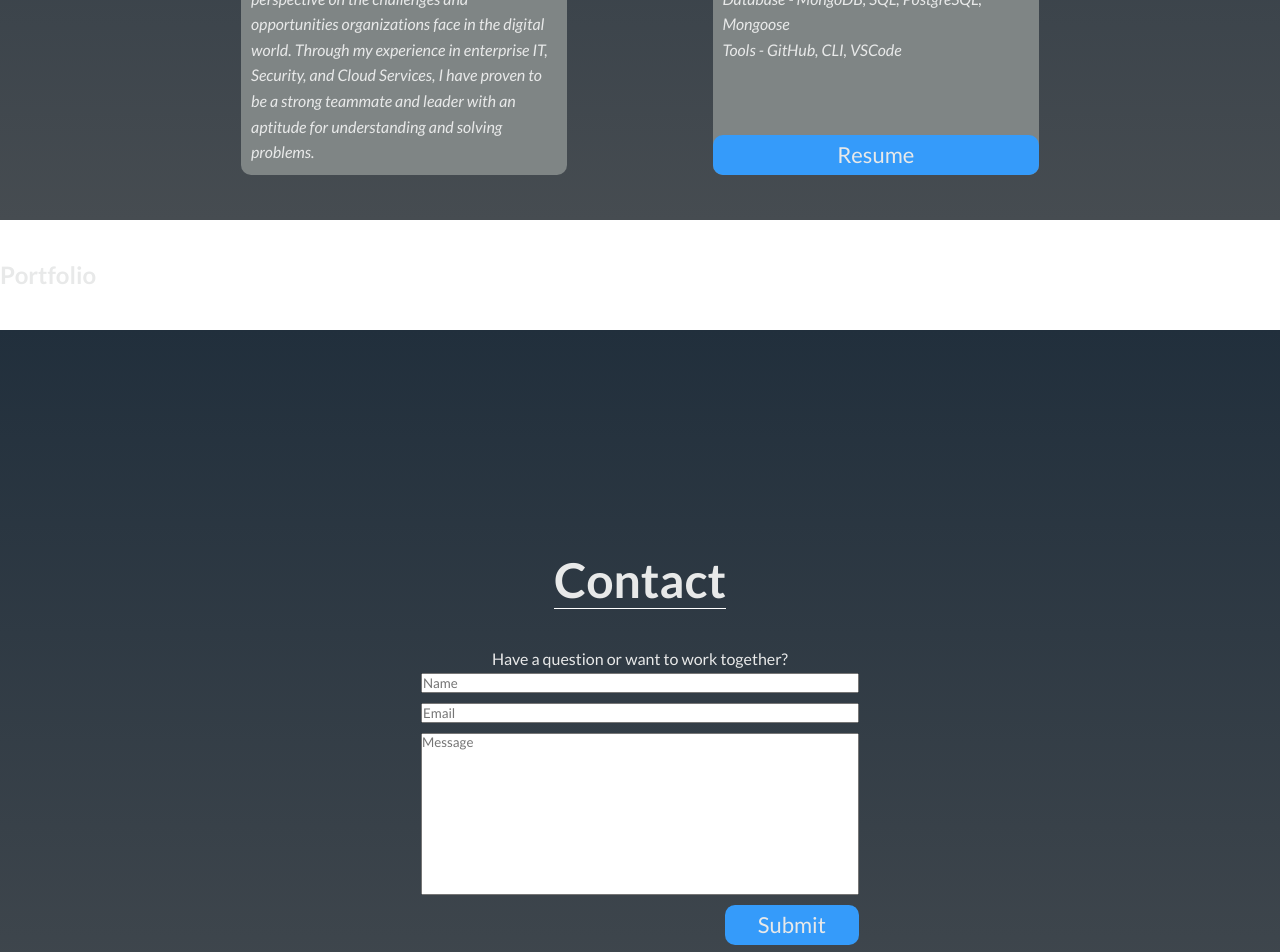
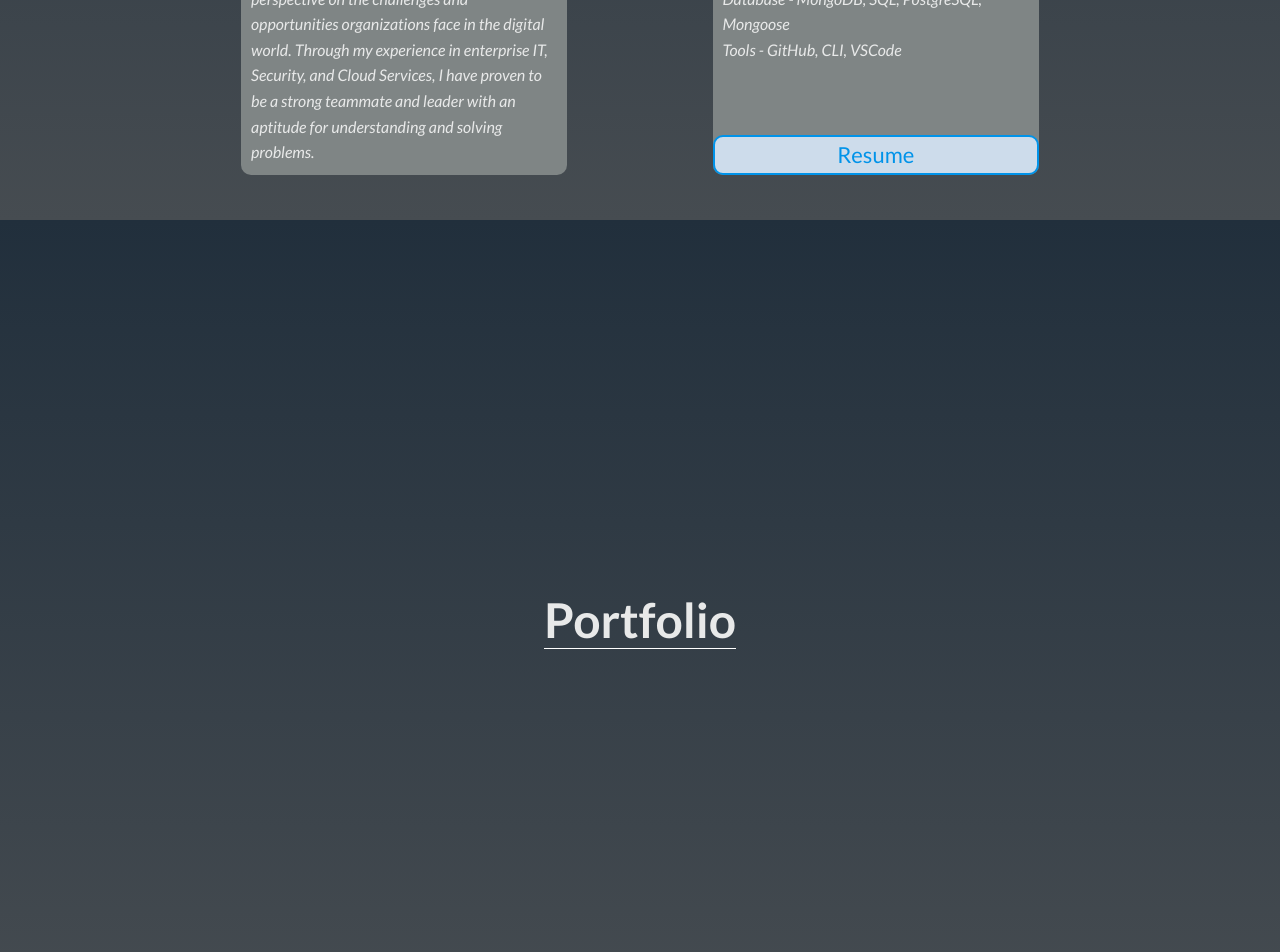
Before and after one commit to cbrilliant20/cb-portfolio, a React (Create React App) app in the folder portfolio/: page / in a window 1280 px wide. Shown: the part 1380-2332 px from the top of the page. Built offline with nearby package versions, Linux system fonts and the light colour scheme.

Commit message:
email working

```diff
--- a/portfolio/package.json
+++ b/portfolio/package.json
@@ -10,6 +10,7 @@
     "@testing-library/jest-dom": "^5.14.1",
     "@testing-library/react": "^11.2.7",
     "@testing-library/user-event": "^12.8.3",
+    "emailjs-com": "^3.2.0",
     "react": "^17.0.2",
     "react-dom": "^17.0.2",
     "react-router-dom": "^5.2.0",
--- a/portfolio/src/App.css
+++ b/portfolio/src/App.css
@@ -10,15 +10,25 @@
 }
 
 button {
+  background: rgb(205, 220, 235);
+
+  color: #0093e9;
+  border: 2px solid #0093e9 !important;
+  transition: 1s !important;
   border-radius: 10px;
-  border: none;
   outline: none;
-  background-color: #359bfa;
-  color: #e8e9e9;
+  text-align: center;
+}
+
+button:hover,
+button:focus {
+  box-shadow: inset 600px 0 0 1px #0093e9;
+  color: white;
+  border: 2px solid white;
 }
 
 h2 {
   width: fit-content;
   border-bottom: 1px solid white;
-  font-style: 48px;
+  font-size: 48px;
 }
--- a/portfolio/src/screens/About/About.css
+++ b/portfolio/src/screens/About/About.css
@@ -12,11 +12,6 @@
   flex-flow: column wrap;
   justify-content: center;
   align-items: center;
-}
-
-#about-container h2 {
-  text-align: center;
-  font-size: 48px;
 }
 
 .skills-container {
@@ -88,11 +83,9 @@
 .tool button {
   border: none;
   outline: none;
-  background-color: #359bfa;
   width: 100%;
   height: 40px;
-  /* margin: 30px auto; */
-  /* align-self: flex-end; */
+
   position: absolute;
   bottom: 0;
   right: 0;
@@ -101,6 +94,6 @@
 
 .tool a {
   text-decoration: none;
-  color: #e8e9e9;
+  color: inherit;
   font-size: 22px;
 }
--- a/portfolio/src/screens/Contact/Contact.css
+++ b/portfolio/src/screens/Contact/Contact.css
@@ -14,10 +14,6 @@
   align-items: center;
 }
 
-#contact-container h2 {
-  font-size: 48px;
-}
-
 #contact-container form {
   display: flex;
   flex-direction: column;
@@ -29,6 +25,12 @@
   margin: 5px;
   resize: none;
   outline: none;
+  border-radius: 10px;
+}
+#contact-container form input,
+textarea {
+  padding: 10px;
+  font-size: 18;
 }
 
 #contact-container button {
@@ -36,4 +38,10 @@
   align-self: flex-end;
   height: 40px;
   font-size: 22px;
+  padding: none;
 }
+
+#contact-container p {
+  margin: 40px 0;
+  font-size: 18px;
+}
--- a/portfolio/src/screens/Contact/Contact.jsx
+++ b/portfolio/src/screens/Contact/Contact.jsx
@@ -1,15 +1,38 @@
 import "./Contact.css"
+import emailjs from "emailjs-com"
 
 const Contact = () => {
+  const sendEmail = (e) => {
+    e.preventDefault()
+
+    emailjs
+      .sendForm(
+        "service_tywowci",
+        "template_5ulc3ln",
+        e.target,
+        "user_ttvC8yV2iD40DK9bYGip7"
+      )
+      .then(
+        (result) => {
+          console.log(result.text)
+        },
+        (error) => {
+          console.log(error.text)
+        }
+      )
+    e.target.reset()
+  }
+
   return (
     <div id="contact-container">
       <h2>Contact</h2>
       <p>Have a question or want to work together?</p>
-      <form action="">
-        <input type="text" placeholder="Name" />
-        <input type="text" placeholder="Email" />
+      <form onSubmit={sendEmail}>
+        <input type="text" placeholder="Name" name="name" />
+        <input type="text" placeholder="Email" name="email" />
+        <input type="text" placeholder="Subject" name="subject" />
         <textarea
-          name=""
+          name="message"
           id=""
           cols="30"
           rows="10"
--- a/portfolio/src/screens/Home/Home.css
+++ b/portfolio/src/screens/Home/Home.css
@@ -34,7 +34,7 @@ h2.home-h2 {
 }
 
 #home-container span {
-  color: #359bfa;
+  color: #0093e9;
 }
 
 #home-container button {
--- a/portfolio/src/screens/Home/Home.jsx
+++ b/portfolio/src/screens/Home/Home.jsx
@@ -7,9 +7,10 @@ const Home = () => {
         Hello, I'm <span>Cameron Brilliant</span>.
       </h1>
       <h2 className="home-h2">Full-Stack Web Developer</h2>
-      <button className="welcome-btn btn">
-        <a href="#about-container">Welcome</a>
-      </button>
+
+      <a href="#about-container">
+        <button className="welcome-btn btn">Welcome</button>
+      </a>
     </div>
   )
 }
--- a/portfolio/src/screens/Portfolio/Portfolio.css
+++ b/portfolio/src/screens/Portfolio/Portfolio.css
@@ -0,0 +1,15 @@
+#portfolio-container {
+  height: 100vh;
+  text-align: center;
+  background: rgb(33, 47, 60);
+  background: linear-gradient(
+    180deg,
+    rgba(33, 47, 60, 1) 0%,
+    rgba(70, 76, 81, 1) 100%
+  );
+  position: relative;
+  display: flex;
+  flex-flow: column wrap;
+  justify-content: center;
+  align-items: center;
+}
```
Also changed, not shown: 1 other file (tests, documents, lock files or other folders).
